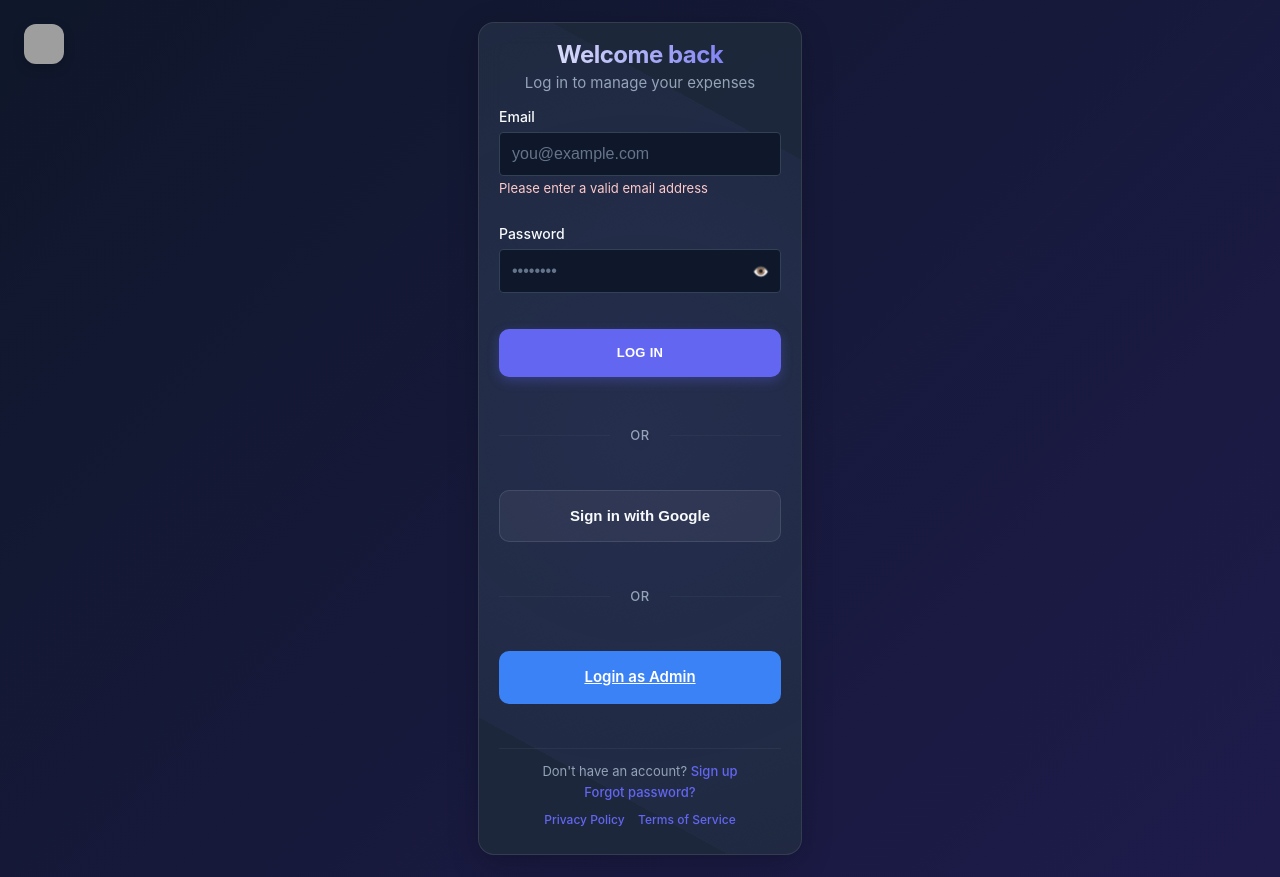
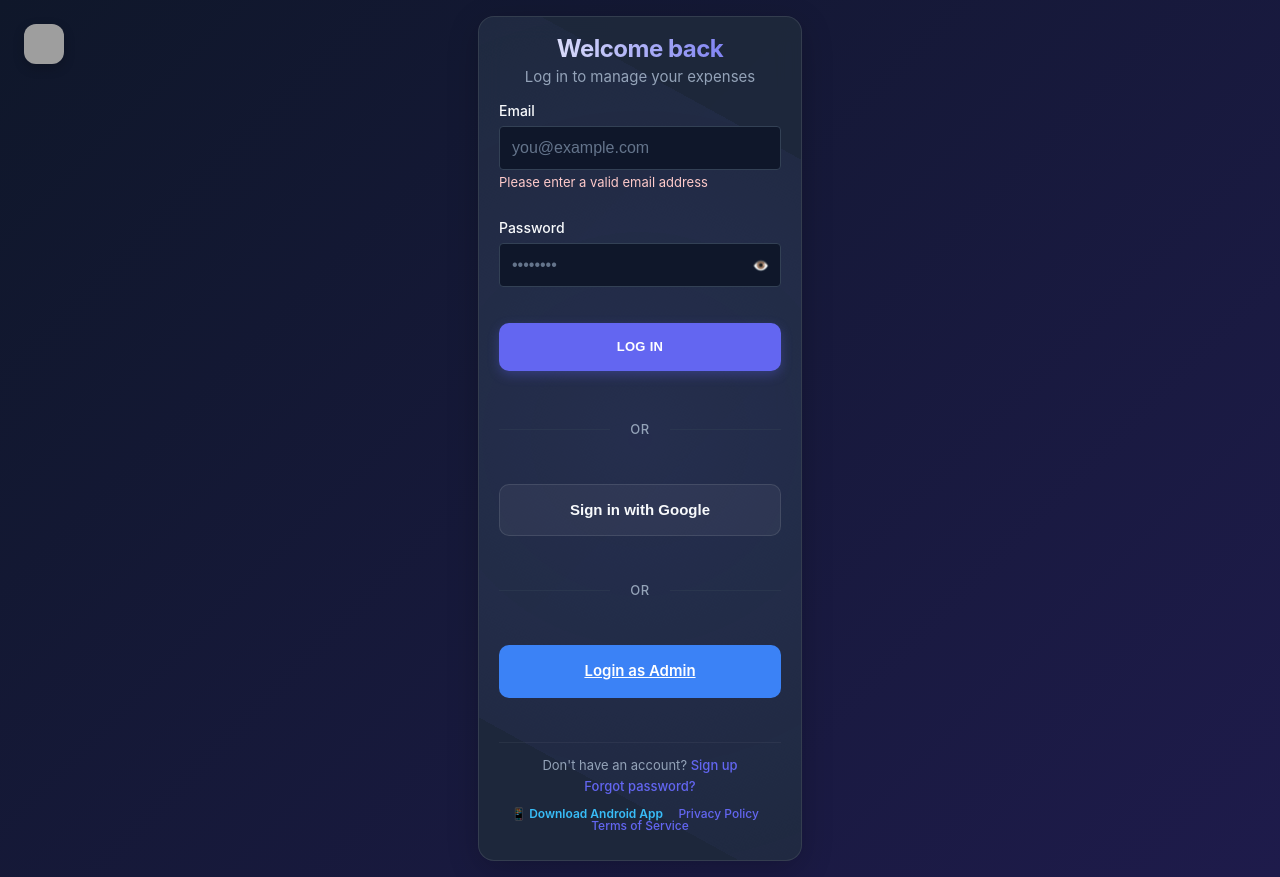
Before and after one commit to Abdullah-E63s/Expense-Manager, a Flask app: page /login in a window 1280 px wide. Run offline with Flask 3, Linux system fonts and the light colour scheme; some libraries are stand-ins or nearby versions; grey boxes are pictures that could not be loaded.

Commit message:
feat: add direct public APK download routes and footer download links

```diff
--- a/app.py
+++ b/app.py
@@ -419,6 +419,17 @@ def logout():
     return redirect(url_for('root'))
 
 
+# ── Public Mobile App Download ────────────────────────────────────────────────
+@app.route('/download')
+@app.route('/download-apk')
+@app.route('/download-app')
+@app.route('/app.apk')
+def download_app():
+    """Public direct download for the Android APK build."""
+    DIRECT_APK_URL = 'https://expo.dev/artifacts/eas/U56UjgMGopQqwknMetBRXudn3_Sb38QoV1PiNl8F2pY.apk'
+    return redirect(DIRECT_APK_URL, code=302)
+
+
 # ── Development runner ────────────────────────────────────────────────────────
 if __name__ == '__main__':
     app.run(host='0.0.0.0', port=5000, debug=True)
--- a/templates/index.html
+++ b/templates/index.html
@@ -319,6 +319,7 @@
         <div class="footer">
             <div>© <span id="current-year"></span> Expense Manager</div>
             <div style="margin-top: 8px; font-size: 12px;">
+                <a href="/download" style="color: #38bdf8; font-weight: 600; text-decoration: none; margin-right: 15px;">📱 Download App (APK)</a>
                 <a href="/privacy-policy" style="color: #64748b; text-decoration: none; margin-right: 15px;">Privacy Policy</a>
                 <a href="/terms-of-service" style="color: #64748b; text-decoration: none;">Terms of Service</a>
             </div>
--- a/templates/login.html
+++ b/templates/login.html
@@ -85,6 +85,7 @@
                     <p>Don't have an account? <a href="/signup">Sign up</a></p>
                     <p><a href="/forgot">Forgot password?</a></p>
                     <p style="margin-top: 15px; font-size: 12px; color: #64748b;">
+                        <a href="/download" style="color: #38bdf8; font-weight: 600; margin-right: 12px;">📱 Download Android App</a>
                         <a href="/privacy-policy" style="margin-right: 10px;">Privacy Policy</a>
                         <a href="/terms-of-service">Terms of Service</a>
                     </p>
```
